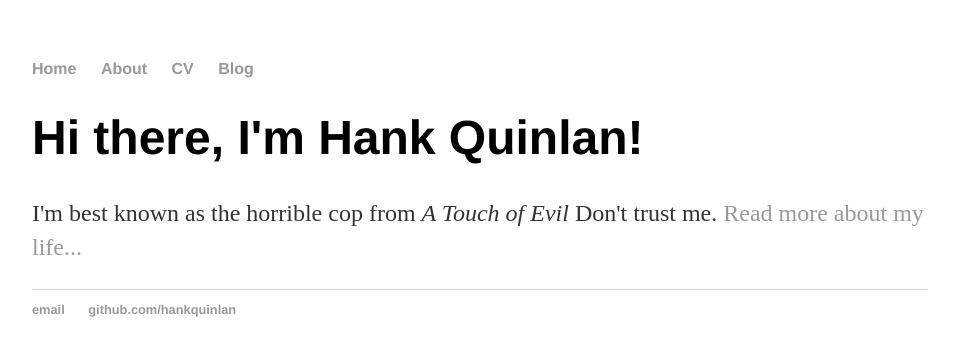
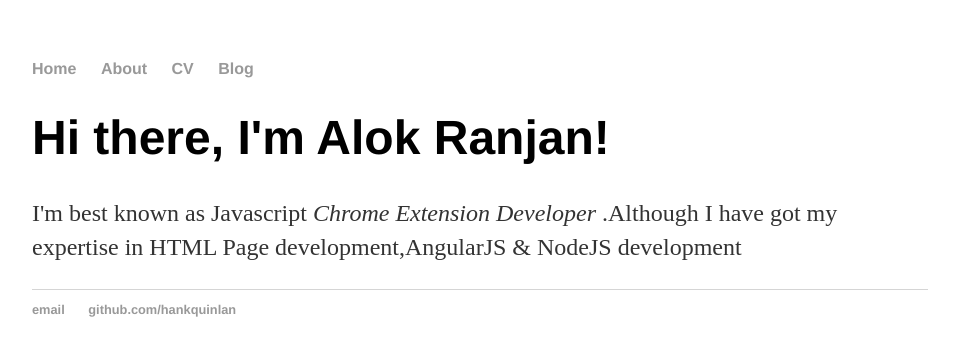
Before and after one commit to alokranjan04/alokranjan04.github.io, a Jekyll site: the page built from index.html, in a window 1280 px wide. Shown: the top 356 px of the page, without its empty margins (160-1115 px from the left). Built offline with Jekyll 4.4.1, drawn with Linux system fonts in a browser that asks for light colours; Markdown is read by kramdown in place of the engine named in the settings.

Commit message:
Update index.html

```diff
--- a/index.html
+++ b/index.html
@@ -1,8 +1,8 @@
 ---
 layout: default
-title: Hank Quinlan, Horrible Cop
+title: Alok Ranjan
 ---
 <div class="blurb">
-	<h1>Hi there, I'm Hank Quinlan!</h1>
-	<p>I'm best known as the horrible cop from <em>A Touch of Evil</em> Don't trust me. <a href="/about">Read more about my life...</a></p>
+	<h1>Hi there, I'm Alok Ranjan!</h1>
+	<p>I'm best known as Javascript <em>Chrome Extension Developer</em> .Although I have got my expertise in HTML Page development,AngularJS & NodeJS development  </p>
 </div><!-- /.blurb -->
```
